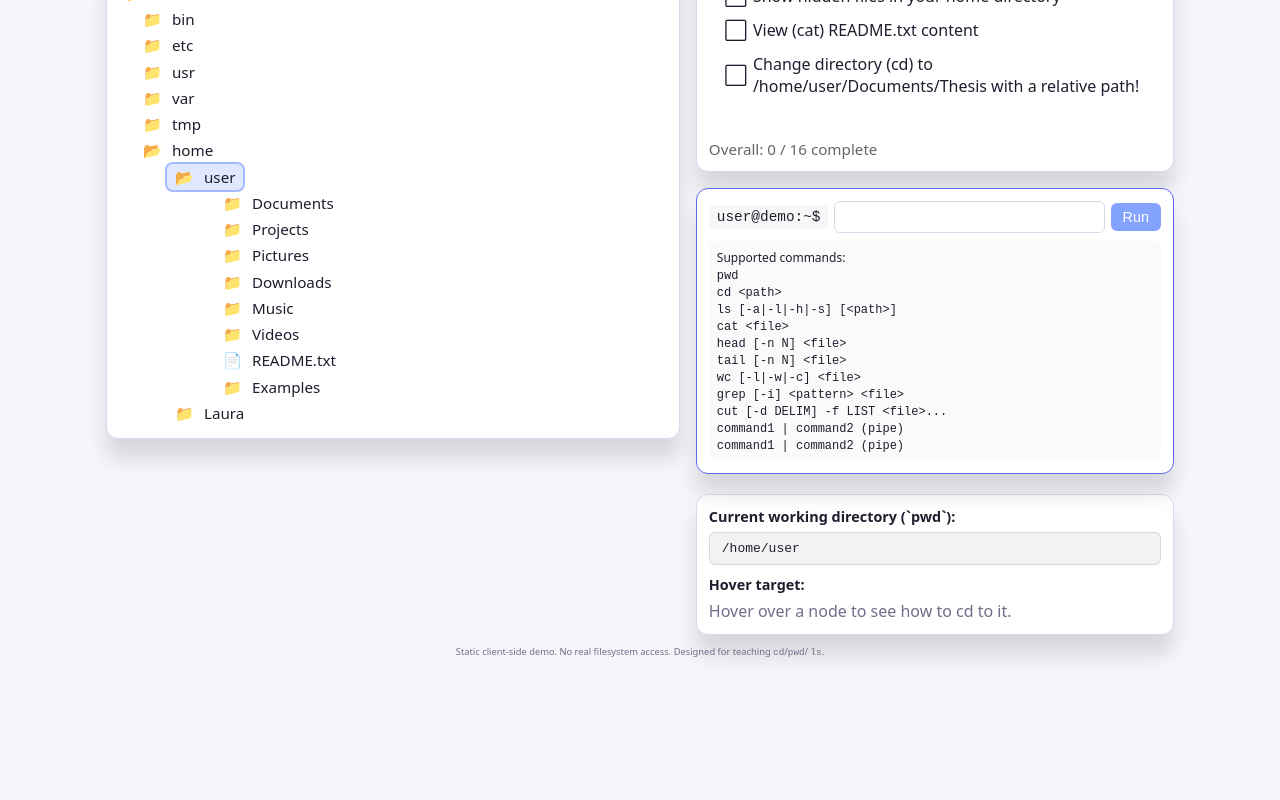
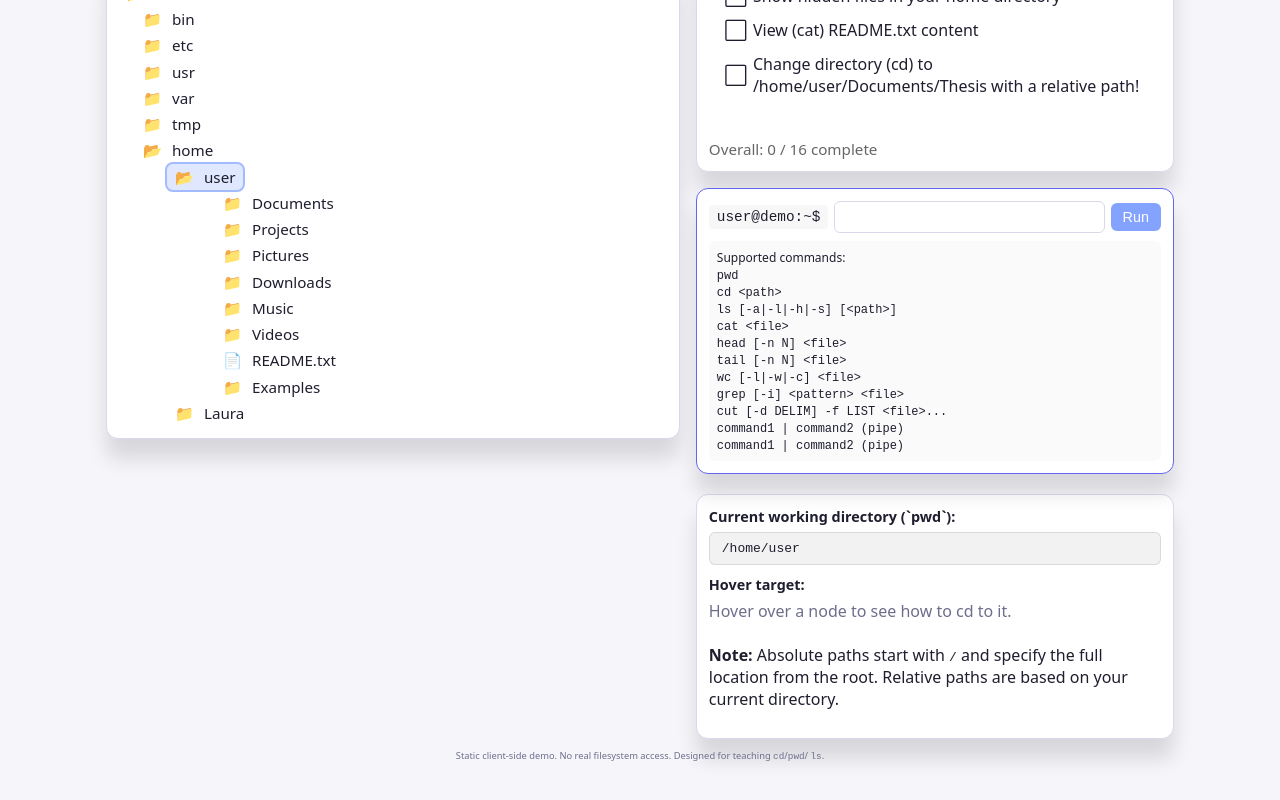
Before and after one commit to lauralwd/linux_simulator, a React (Vite) app: page / in a window 1280 px wide. Shown: the part 404-1204 px from the top of the page. Before the commit the page ends 1110 px from the top, so only its background shows below. Built offline with nearby package versions, Linux system fonts and the light colour scheme.

Commit message:
add absolute/relative path info

```diff
--- a/src/App.tsx
+++ b/src/App.tsx
@@ -1635,6 +1635,9 @@ const App: React.FC = () => {
               ) : (
                 <div className="muted">Hover over a node to see how to cd to it.</div>
               )}
+              <p className="path-note">
+                <strong>Note:</strong> Absolute paths start with <code>/</code> and specify the full location from the root. Relative paths are based on your current directory.
+              </p>
             </div>
           </div>
 
```
